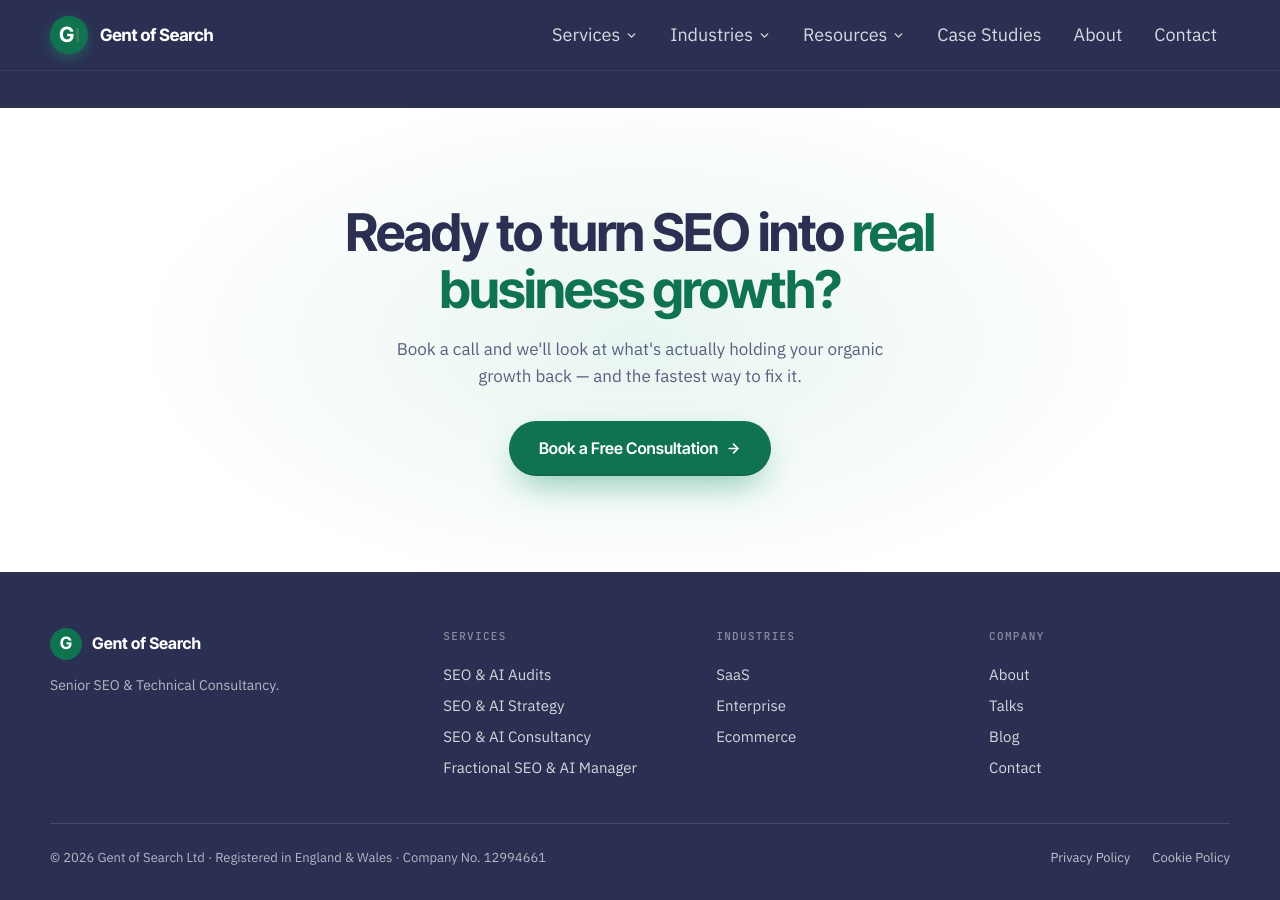
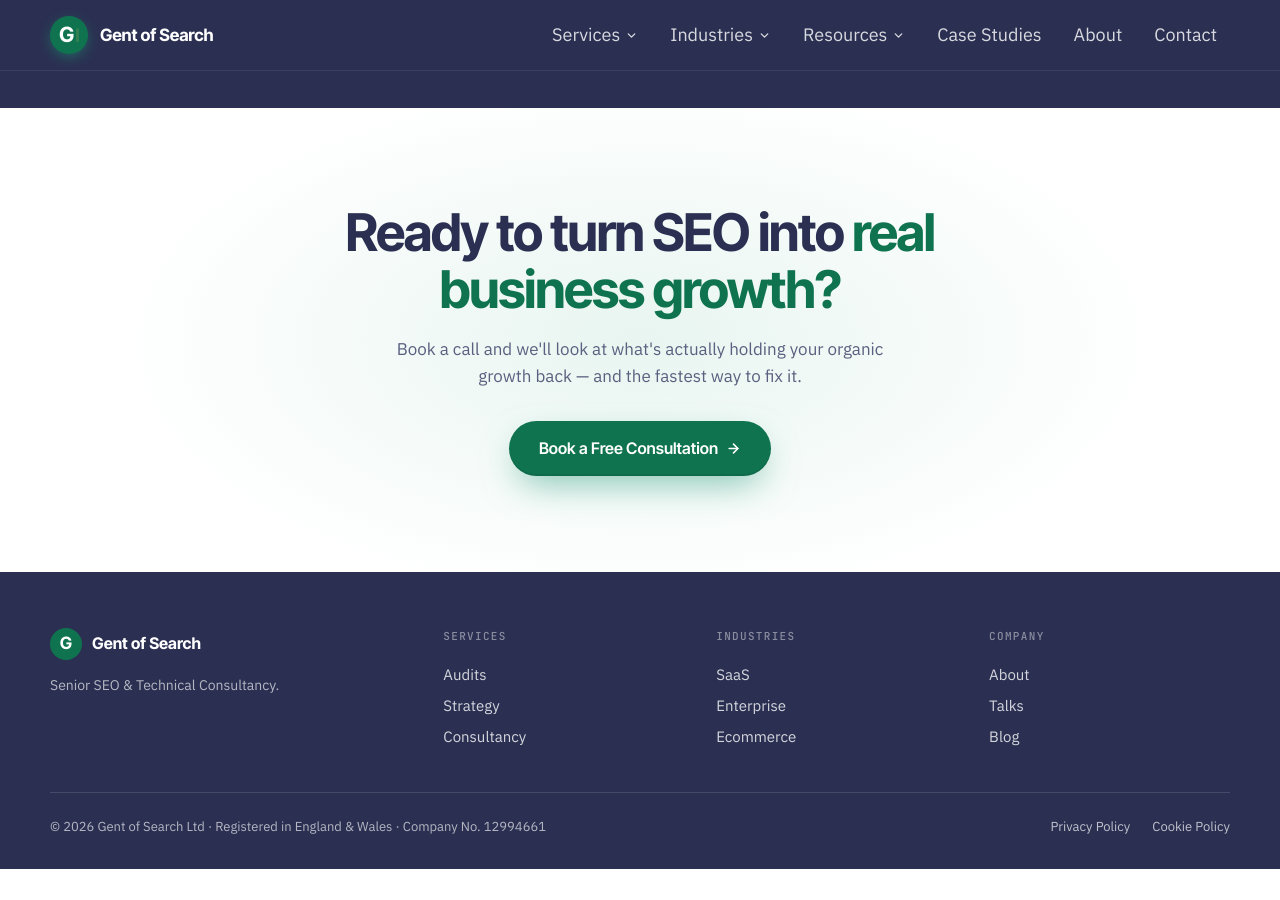
Before and after one commit to Gent-of-Search/gentofsearch.com, a Jekyll site: the page built from index.html, in a window 1280 px wide and 900 px high, scrolled down 9934 px. Built offline with Jekyll 4.4.1, drawn with Linux system fonts in a browser that asks for light colours; after the commit the page ends 10803 px from its top, so only the background shows below that.

Commit message:
Footer: shorter service names, drop Fractional and Contact links
Co-Authored-By: Claude Opus 5.5 <noreply@anthropic.com>

```diff
--- a/_includes/footer.html
+++ b/_includes/footer.html
@@ -10,10 +10,9 @@
       </div>
       <nav aria-label="Services">
         <div class="gos-footer-head">Services</div>
-        <a class="gos-footer-link" href="{{ '/services/audits/' | relative_url }}">SEO &amp; AI Audits</a>
-        <a class="gos-footer-link" href="{{ '/services/strategy/' | relative_url }}">SEO &amp; AI Strategy</a>
-        <a class="gos-footer-link" href="{{ '/services/consultancy/' | relative_url }}">SEO &amp; AI Consultancy</a>
-        <a class="gos-footer-link" href="{{ '/services/fractional-seo/' | relative_url }}">Fractional SEO &amp; AI Manager</a>
+        <a class="gos-footer-link" href="{{ '/services/audits/' | relative_url }}">Audits</a>
+        <a class="gos-footer-link" href="{{ '/services/strategy/' | relative_url }}">Strategy</a>
+        <a class="gos-footer-link" href="{{ '/services/consultancy/' | relative_url }}">Consultancy</a>
       </nav>
       <nav aria-label="Industries">
         <div class="gos-footer-head">Industries</div>
@@ -26,7 +25,6 @@
         <a class="gos-footer-link" href="{{ '/about/' | relative_url }}">About</a>
         <a class="gos-footer-link" href="{{ '/talks/' | relative_url }}">Talks</a>
         <a class="gos-footer-link" href="{{ '/blog/' | relative_url }}">Blog</a>
-        <a class="gos-footer-link" href="{{ '/contact/' | relative_url }}">Contact</a>
       </nav>
     </div>
     <div style="display:flex; flex-wrap:wrap; justify-content:space-between; align-items:center; gap:14px 20px; padding-top:24px; border-top:1px solid rgba(255,255,255,0.12); font-size:13px;">
```
